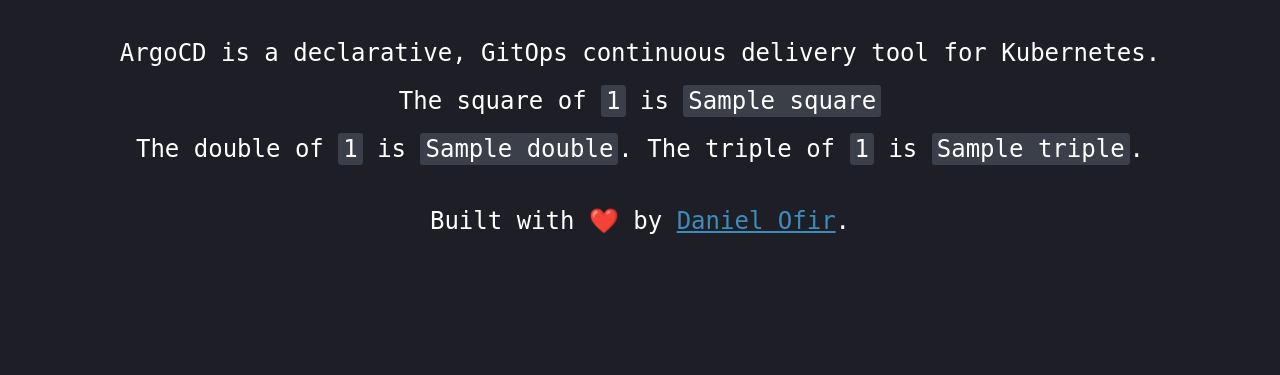
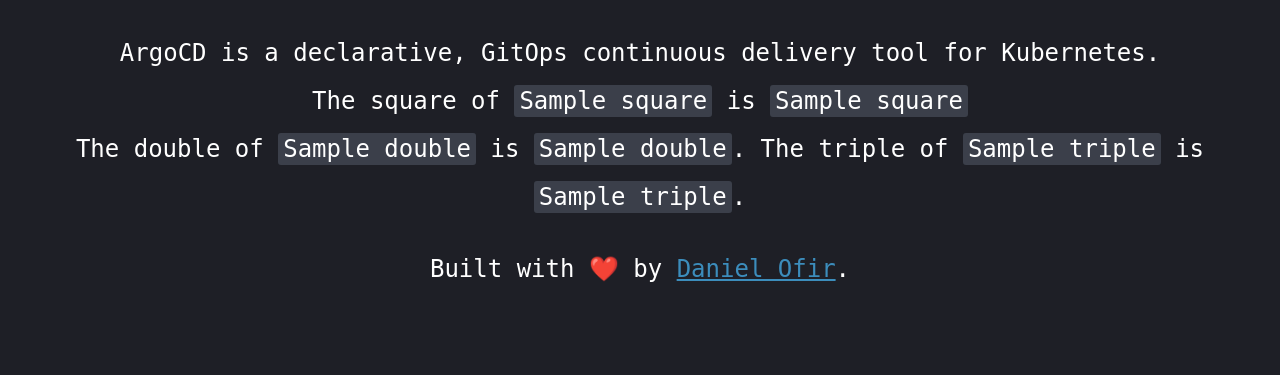
Before and after one commit to DanielOfir/random-generator, a Flask app: template templates/index.html in a window 1280 px wide. Shown: the part 597-972 px from the top of the page. Before the commit the page ends 831 px from the top, so only its background shows below. Run offline with Flask 2, Linux system fonts and the light colour scheme; the template is opened without the code that fills it: most values are stand-ins (such as "Sample title", 1, 10 or a date in 2020).

Commit message:
testing html

```diff
--- a/templates/index.html
+++ b/templates/index.html
@@ -41,9 +41,9 @@
     <img class="image" src="https://cncf-branding.netlify.app/img/projects/argo/stacked/color/argo-stacked-color.png" alt="ArgoCD Logo" width="300" height="420">
     <p>
         ArgoCD is a declarative, GitOps continuous delivery tool for Kubernetes.<br>
-        The square of <code>{{ nums[0] }}</code> is <code>{{ square }}</code><br>
-        The double of <code>{{ nums[1] }}</code> is <code>{{ double }}</code>.
-        The triple of <code>{{ nums[2] }}</code> is <code>{{ triple }}</code>.
+        The square of <code>{{ nums['square'] }}</code> is <code>{{ square }}</code><br>
+        The double of <code>{{ nums['double'] }}</code> is <code>{{ double }}</code>.
+        The triple of <code>{{ nums['triple'] }}</code> is <code>{{ triple }}</code>.
     </p>
     <p>
         Built with ❤️ by <a href="https://github.com/DanielOfir">Daniel Ofir</a>.
```
